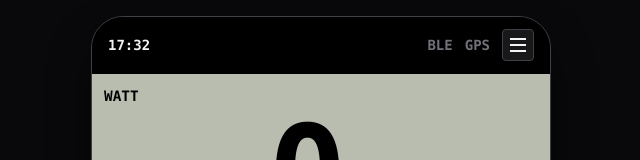
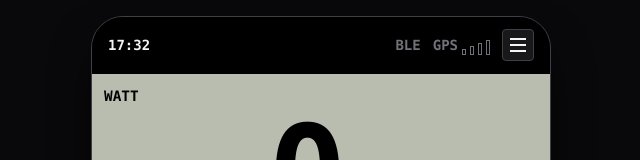
Before and after one commit to staubi82/xpedo, a React (Vite) app: page / in a window 1280 px wide. Shown: the top 160 px of the page, without its empty margins (319-959 px from the left). Built offline with nearby package versions, Linux system fonts and the light colour scheme.

Commit message:
Show live GPS signal quality

```diff
--- a/src/App.jsx
+++ b/src/App.jsx
@@ -169,6 +169,7 @@ export default function App() {
   const [showDiagnostics, setShowDiagnostics] = useState(false);
   const [gpsState, setGpsState] = useState('off');
   const [gpsMessage, setGpsMessage] = useState('GPS aus');
+  const [gpsAccuracy, setGpsAccuracy] = useState(null);
   const [diagnostics, setDiagnostics] = useState({
     rawHex: '',
     byteLength: 0,
@@ -197,6 +198,18 @@ export default function App() {
   const cadenceProgress = Math.min(100, Math.max(0, (metrics.cadence / 130) * 100));
   const cadenceRing = `conic-gradient(rgb(34 211 238) ${cadenceProgress * 3.6}deg, rgb(30 41 59) 0deg)`;
   const zone = useMemo(() => powerZone(metrics.watts), [metrics.watts]);
+  const gpsBars =
+    gpsState !== 'active' || gpsAccuracy === null
+      ? 0
+      : gpsAccuracy <= 5
+        ? 4
+        : gpsAccuracy <= 10
+          ? 3
+          : gpsAccuracy <= 25
+            ? 2
+            : gpsAccuracy <= 50
+              ? 1
+              : 0;
 
   async function connect(existingDevice = deviceRef.current) {
     setError('');
@@ -336,11 +349,13 @@ export default function App() {
     if (!navigator.geolocation) {
       setGpsState('error');
       setGpsMessage('GPS nicht verfuegbar');
+      setGpsAccuracy(null);
       return;
     }
 
     setGpsState('starting');
     setGpsMessage('GPS wird aktiviert...');
+    setGpsAccuracy(null);
 
     gpsWatchRef.current = navigator.geolocation.watchPosition(
       (position) => {
@@ -364,6 +379,7 @@ export default function App() {
 
         lastPositionRef.current = currentPosition;
         setGpsState('active');
+        setGpsAccuracy(accuracy);
         setGpsMessage(`GPS aktiv, Genauigkeit ${Math.round(accuracy)} m`);
 
         setMetrics((current) => ({
@@ -379,6 +395,7 @@ export default function App() {
       },
       (gpsError) => {
         setGpsState('error');
+        setGpsAccuracy(null);
         setGpsMessage(gpsError?.message || 'GPS konnte nicht gestartet werden');
       },
       {
@@ -396,6 +413,7 @@ export default function App() {
     }
     lastPositionRef.current = null;
     setGpsState('off');
+    setGpsAccuracy(null);
     setGpsMessage('GPS aus');
     setMetrics((current) => ({ ...current, speedKmh: null }));
   }
@@ -585,7 +603,18 @@ export default function App() {
             <span>{formatClock(clock)}</span>
             <div className="flex items-center gap-3">
               <span className={connected ? 'text-lime-300' : 'text-zinc-500'}>BLE</span>
-              <span className={gpsState === 'active' ? 'text-lime-300' : 'text-zinc-500'}>GPS</span>
+              <span className="flex items-end gap-1" title={gpsAccuracy === null ? gpsMessage : `GPS Genauigkeit ${Math.round(gpsAccuracy)} m`}>
+                <span className={gpsState === 'active' ? 'text-lime-300' : 'text-zinc-500'}>GPS</span>
+                {[1, 2, 3, 4].map((bar) => (
+                  <span
+                    key={bar}
+                    className={`block w-1 border border-zinc-500 ${
+                      gpsBars >= bar ? 'bg-lime-300' : 'bg-transparent'
+                    }`}
+                    style={{ height: `${bar * 3 + 3}px` }}
+                  />
+                ))}
+              </span>
               <button
                 type="button"
                 onClick={() => setMenuOpen((open) => !open)}
```
